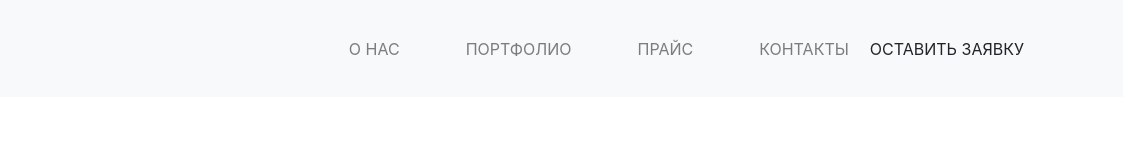
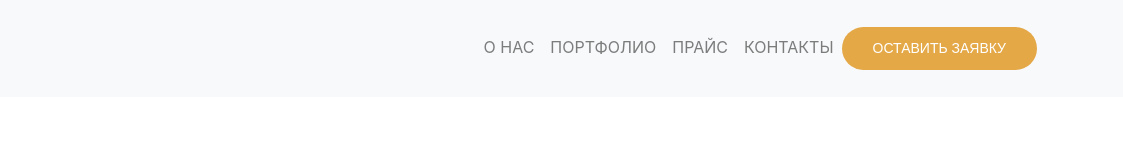
Before and after one commit to bekatru/extremevideostudio, a plain HTML site: page index.html in a window 1280 px wide. Shown: the full height of the page, 157-1280 px from the left. Drawn offline with nearby package versions, Linux system fonts and the light colour scheme.

Commit message:
some changes

```diff
--- a/index.html
+++ b/index.html
@@ -26,9 +26,9 @@
 		    	<li class="nav-item"><a class="nav-link" href="#">ПОРТФОЛИО</a></li>
 		    	<li class="nav-item"><a class="nav-link" href="#">ПРАЙС</a></li>
 		    	<li class="nav-item"><a class="nav-link" href="#">КОНТАКТЫ</a></li>
+		    	<button class="btn nav-item">ОСТАВИТЬ ЗАЯВКУ</button>
 		    </ul>
 		  </div>
-	  	<button class="btn">ОСТАВИТЬ ЗАЯВКУ</button>
 		</nav>
 	</div>
 
--- a/style.css
+++ b/style.css
@@ -1,6 +1,3 @@
-
-.nav-item{
-	margin-left: 50px;
 
 .btn {
   -webkit-border-radius: 60;
```
Lines whose indentation alone changed are shown as unchanged.
